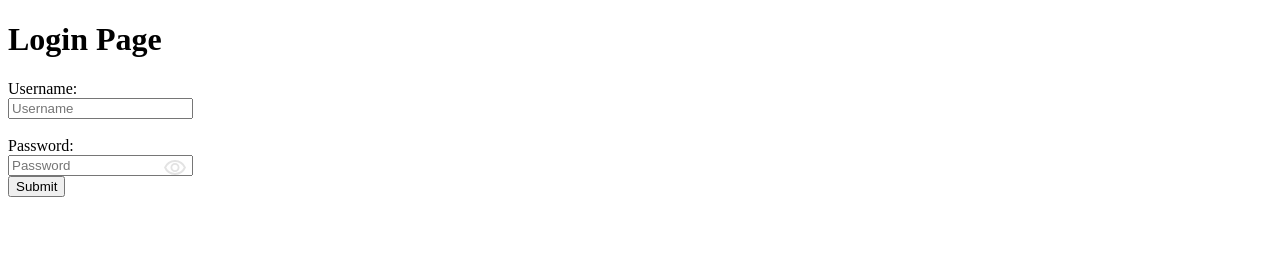
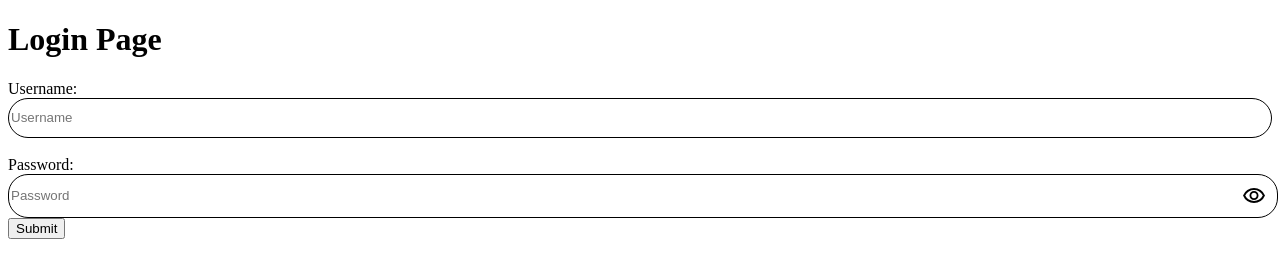
Before and after one commit to JohnSang16/Login-Page, a plain HTML site: page index.html in a window 1280 px wide. Drawn offline with Linux system fonts and the light colour scheme.

Commit message:
sizing for username and password input boxes done

```diff
--- a/index.html
+++ b/index.html
@@ -27,7 +27,7 @@
 
             <div class="password-input-wrapper">
                 <input type="password" id ="password"  name = "user-name" placeholder="Password" autocomplete="off" required maxlength="14">
-            <button id="visibility"><svg xmlns="http://www.w3.org/2000/svg" height="24px" viewBox="0 -960 960 960" width="24px" fill="#e3e3e3"><path d="M480-320q75 0 127.5-52.5T660-500q0-75-52.5-127.5T480-680q-75 0-127.5 52.5T300-500q0 75 52.5 127.5T480-320Zm0-72q-45 0-76.5-31.5T372-500q0-45 31.5-76.5T480-608q45 0 76.5 31.5T588-500q0 45-31.5 76.5T480-392Zm0 192q-146 0-266-81.5T40-500q54-137 174-218.5T480-800q146 0 266 81.5T920-500q-54 137-174 218.5T480-200Zm0-300Zm0 220q113 0 207.5-59.5T832-500q-50-101-144.5-160.5T480-720q-113 0-207.5 59.5T128-500q50 101 144.5 160.5T480-280Z"/></svg></button>
+            <button id="visibility"><svg xmlns="http://www.w3.org/2000/svg"fill = "black" height="24px" viewBox="0 -960 960 960" width="24px" fill="#e3e3e3"><path d="M480-320q75 0 127.5-52.5T660-500q0-75-52.5-127.5T480-680q-75 0-127.5 52.5T300-500q0 75 52.5 127.5T480-320Zm0-72q-45 0-76.5-31.5T372-500q0-45 31.5-76.5T480-608q45 0 76.5 31.5T588-500q0 45-31.5 76.5T480-392Zm0 192q-146 0-266-81.5T40-500q54-137 174-218.5T480-800q146 0 266 81.5T920-500q-54 137-174 218.5T480-200Zm0-300Zm0 220q113 0 207.5-59.5T832-500q-50-101-144.5-160.5T480-720q-113 0-207.5 59.5T128-500q50 101 144.5 160.5T480-280Z"/></svg></button>
             </div>
         </div>
         <button class="submit">Submit</button>
--- a/styles.css
+++ b/styles.css
@@ -1,28 +1,47 @@
+.login-wrapper{
+    display: flex;
+    flex-direction: column;
+    width: 100%;
+}
 #username{
-    width: px;
+    box-sizing: border-box;
+    width: 100%;
+    height: 3em;
+    border-radius: 20px;
+    border:1px solid black;
 
 }
 
+
+
+/*password style:*/
 .password-box{
     display:flex;
     flex-direction: column;
+
+
 }
 
 .password-input-wrapper{
     position: relative;
-    width: max-content;
+    width: 100%;
 }
 
 #password{
-    height: 15px;
+    width: 100%;
+    height: 3em;
+    border-radius: 20px;
+    border:1px solid black;
+
 }
 
 #visibility{
     position: absolute;
-    top:0;
     right:0;
+    top: 20%;
     border:none;
     background: none;
     cursor: pointer;
 
+
 }
```
